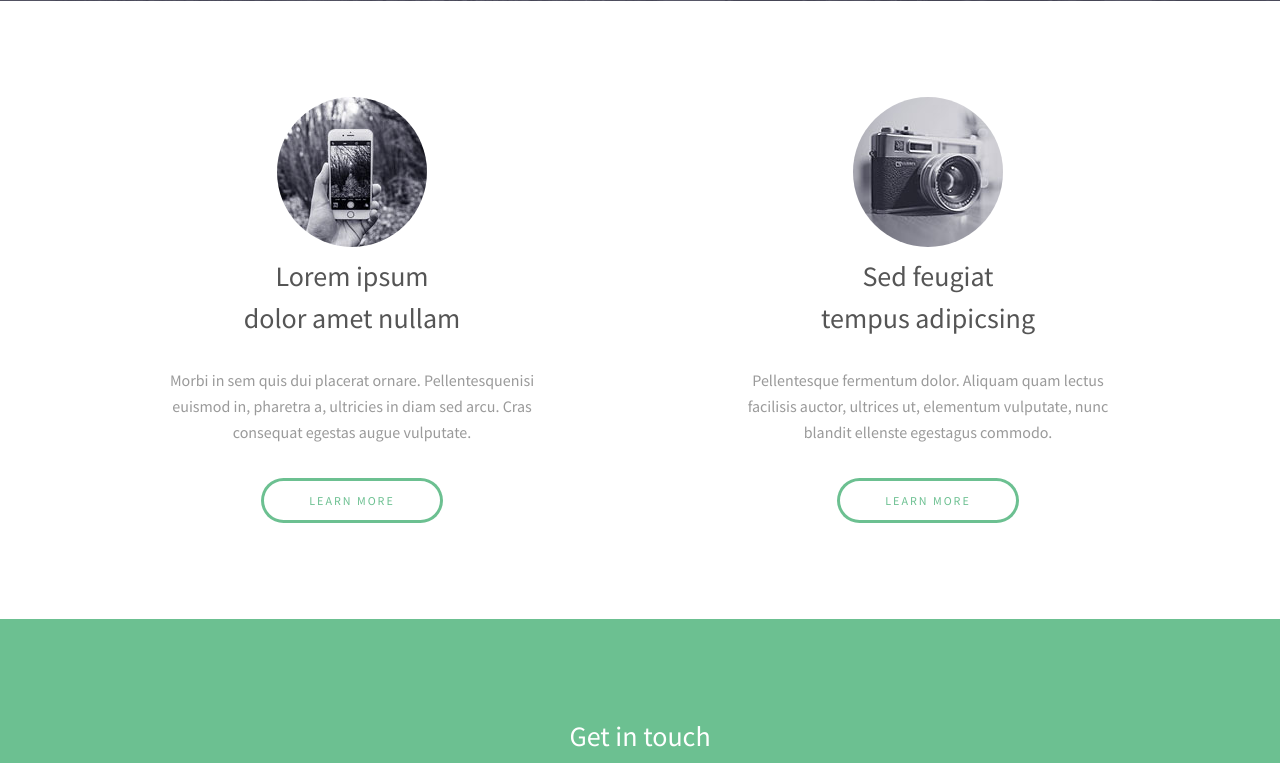
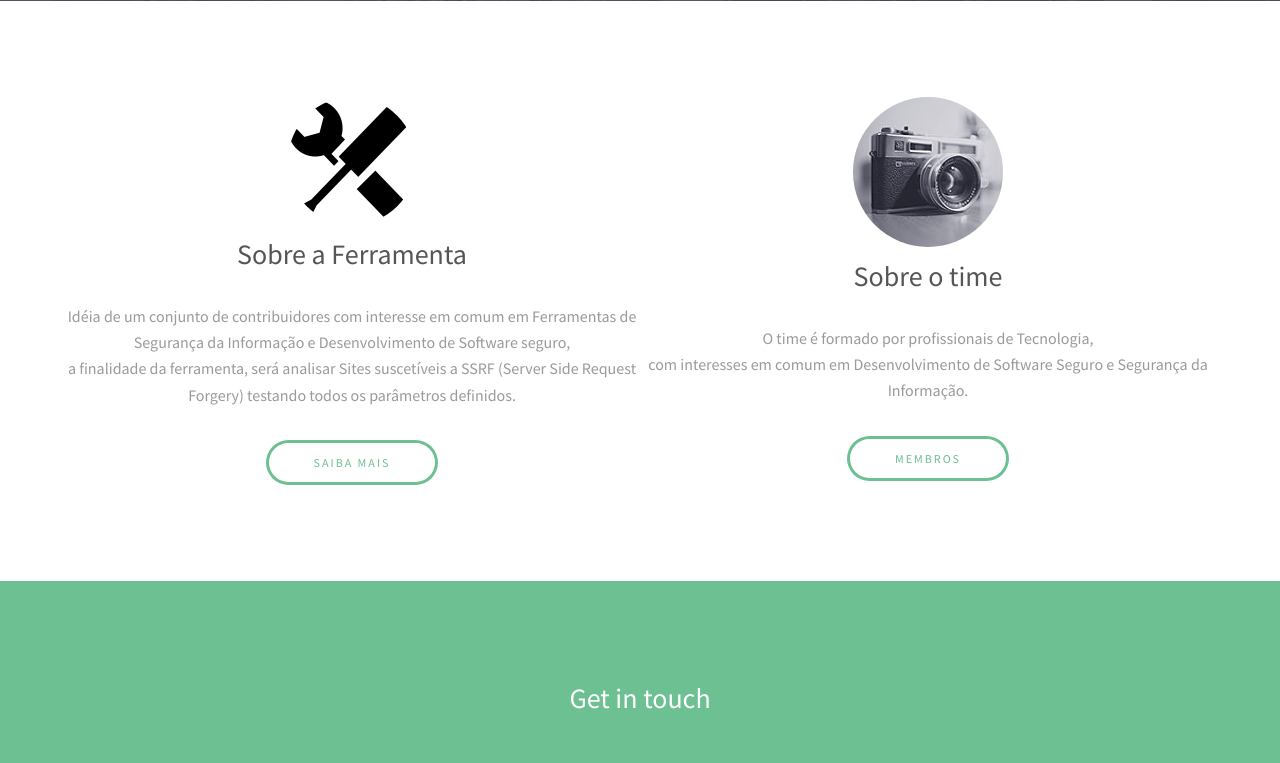
Before and after one commit to Off-Tools/site-scan, a Django app: page /home/ in a window 1280 px wide. Shown: the part 619-1382 px from the top of the page. Run offline with Django 3.2, Linux system fonts and the light colour scheme.

Commit message:
feat(index.html): Refatorando descrição de Produto/Time
Adicionando informações sobre o Produto e o time de Desenvolvimento das Tools

```diff
--- a/templates/index.html
+++ b/templates/index.html
@@ -64,14 +64,17 @@
 					<div class="flex flex-2">
 						<article>
 							<div class="image round">
-								<img src="{% static 'images/pic01.jpg' %}" alt="Pic 01" />
+								<img src="{% static 'images/tools-icon.png' %}" alt="Pic 01" />
 							</div>
 							<header>
-								<h3>Lorem ipsum<br /> dolor amet nullam</h3>
+								<h3>Sobre a Ferramenta</h3>
 							</header>
-							<p>Morbi in sem quis dui placerat ornare. Pellentesquenisi<br />euismod in, pharetra a, ultricies in diam sed arcu. Cras<br />consequat  egestas augue vulputate.</p>
+							<p>Idéia de um conjunto de contribuidores com interesse em comum em Ferramentas de Segurança
+							da Informação e Desenvolvimento de Software seguro, <br />a finalidade da ferramenta, será analisar Sites
+							suscetíveis a SSRF (Server Side Request Forgery) testando todos os parâmetros definidos.
+							</p>
 							<footer>
-								<a href="#" class="button">Learn More</a>
+								<a href="#" class="button">Saiba Mais</a>
 							</footer>
 						</article>
 						<article>
@@ -79,11 +82,11 @@
 								<img src="{% static 'images/pic02.jpg'%}" alt="Pic 02" />
 							</div>
 							<header>
-								<h3>Sed feugiat<br /> tempus adipicsing</h3>
+								<h3>Sobre o time</h3>
 							</header>
-							<p>Pellentesque fermentum dolor. Aliquam quam lectus<br />facilisis auctor, ultrices ut, elementum vulputate, nunc<br /> blandit ellenste egestagus commodo.</p>
+							<p>O time é formado por profissionais de Tecnologia,<br />com interesses em comum em Desenvolvimento de Software Seguro e Segurança da Informação.<br /></p>
 							<footer>
-								<a href="#" class="button">Learn More</a>
+								<a href="#" class="button">Membros</a>
 							</footer>
 						</article>
 					</div>
```
Also changed, not shown: static/images/tools-icon.png (added).
